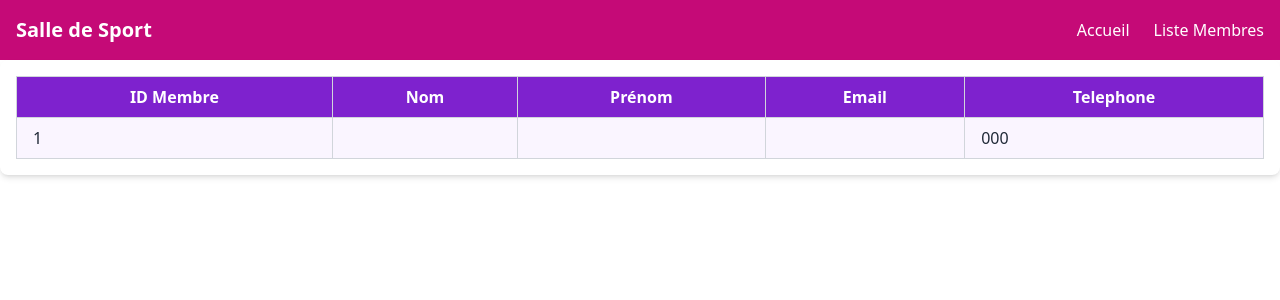
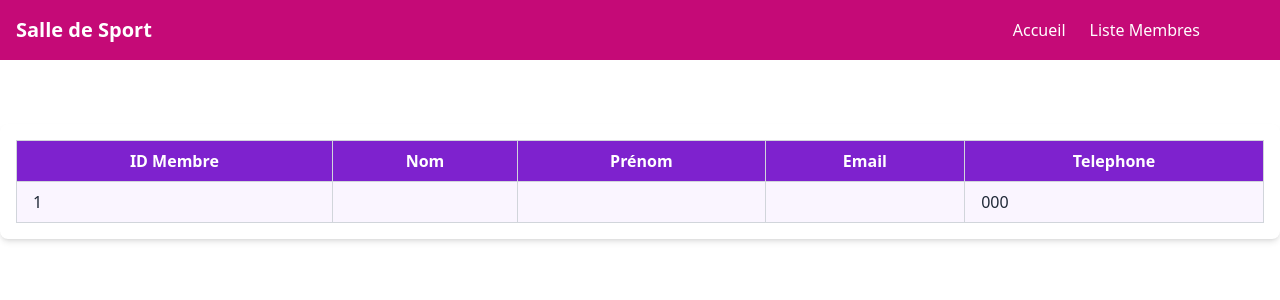
Before and after one commit to FadwaElouah/Salle_sport, a PHP site: page /affichage_membres.php in a window 1280 px wide. Shown: the top 300 px of the page. Run offline with PHP 8.4, Linux system fonts and the light colour scheme; tables that the repository leaves empty or names only in its code hold one stand-in row (values such as "Sample post"); data that the repository does not hold is empty; some libraries are stand-ins or nearby versions; some web fonts are replaced.

```diff
--- a/affichage_membres.php
+++ b/affichage_membres.php
@@ -37,14 +37,14 @@ try {
         <a href="index.php" class="text-white hover:text-blue-200">Accueil</a>
       </li>
       <li>
-        <a href="#" class="text-white hover:text-blue-200">Liste Membres</a>
+        <a href="#" class="text-white hover:text-blue-200  pr-[4rem]">Liste Membres</a>
       </li>
     </ul>
   </div>
 </nav>
 
     <!-- ------------------------------------------ -->
-    <div class="overflow-x-auto p-4 bg-white rounded-lg shadow-md">
+    <div class="overflow-x-auto p-4 bg-white rounded-lg shadow-md mt-[4rem]">
     <table class="table-auto w-full border-collapse border border-gray-200">
         <thead class="bg-purple-700 text-white">
             <tr>
--- a/db_connection.php
+++ b/db_connection.php
@@ -7,7 +7,7 @@ $password = '12345';
 try {
     $pdo = new PDO("mysql:host=$host;dbname=$dbname", $username, $password);
     $pdo->setAttribute(PDO::ATTR_ERRMODE, PDO::ERRMODE_EXCEPTION);
-    // echo "Connexion réussie à la base de données";
+
 } catch (PDOException $e) {
     echo "Erreur de connexion : " . $e->getMessage();
 }
--- a/index.php
+++ b/index.php
@@ -32,7 +32,7 @@ try {
         <a href="#" class="text-white hover:text-blue-200">Accueil</a>
       </li>
       <li>
-        <a href="affichage_membres.php" class="text-white hover:text-blue-200 pr-[4rem]">Liste Membres</a>
+        <a href="affichage_membres.php" class="text-white hover:text-blue-200  pr-[4rem]">Liste Membres</a>
       </li>
     </ul>
   </div>
--- a/inscription.php
+++ b/inscription.php
@@ -3,7 +3,7 @@ include 'db_connection.php';
 
 if ($_SERVER["REQUEST_METHOD"] == "POST") {
     try {
-        $stmt = $pdo->prepare("INSERT INTO membres (Nom, Prenom, Email, telephone) VALUES (?, ?, ?, ?)");
+        $stmt = $pdo->prepare("INSERT INTO membre (Nom, Prenom, Email, telephone) VALUES (?, ?, ?, ?)");
 
         $stmt->execute([
             $_POST['nom'],
```
